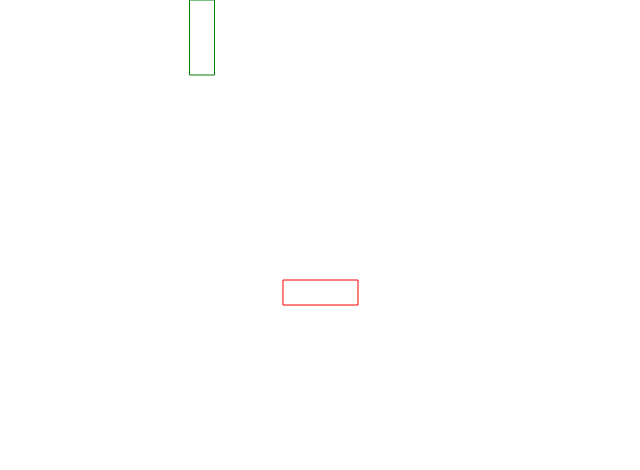
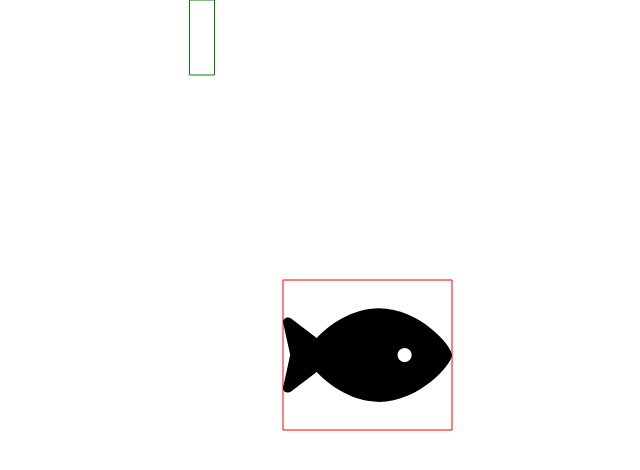
Before and after one commit to poop-group-11/large-project, a plain HTML site: page line.html in a window 1280 px wide. Shown: the whole page, without its empty margins (438-1078 px from the left). Drawn offline with Linux system fonts and the light colour scheme.

Commit message:
Small changes and graphics

```diff
--- a/game2.js
+++ b/game2.js
@@ -4,7 +4,7 @@ var ctx = canvas.getContext("2d");
 ctx.canvas.height = window.innerHeight;
 ctx.canvas.width = window.innerWidth;
 
-var smallFish = {width:75, height: 25}
+var smallFish = {width:169, height: 150}
 var hook = {width:25, height: 75}
 
 //Create functions to generate multiple of these in future.
@@ -66,6 +66,8 @@ function drawSmallFish() {
   ctx.strokeStyle = "red";
   ctx.stroke();
   ctx.closePath();
+  var img = document.getElementById("fishAndWatch");
+  ctx.drawImage(img, fish1.x, fish1.y, smallFish.width, smallFish.height);
 }
 
 function drawObjects() {
@@ -97,8 +99,8 @@ function lineMovement() {
   } else {
     line.dL = 0;
   }
-  if(line.length + line.dL + hook.height > ctx.canvas.height){
-    line.length = ctx.canvas.height - hook.height;
+  if((line.length + line.dL) * Math.cos(line.theta) + hook.height > ctx.canvas.height){
+    line.length = ctx.canvas.height / Math.cos(line.theta) - hook.height;
   } else if(line.length + line.dL < 0){
     line.length = 0;
   } else {
--- a/line.html
+++ b/line.html
@@ -7,6 +7,8 @@
   </head>
   <body>
     <canvas id="canvas" width="960" height="540"></canvas>
+    <img id="goldfish" src="goldfish_placeholder.png">
+    <img id="fishAndWatch" src="mrFishandWatch.svg">
     <script type="text/javascript" src="game2.js"></script>
   </body>
 </html
```
Also changed, not shown: goldfish_placeholder.png (added), mrFishandWatch.svg (added).
